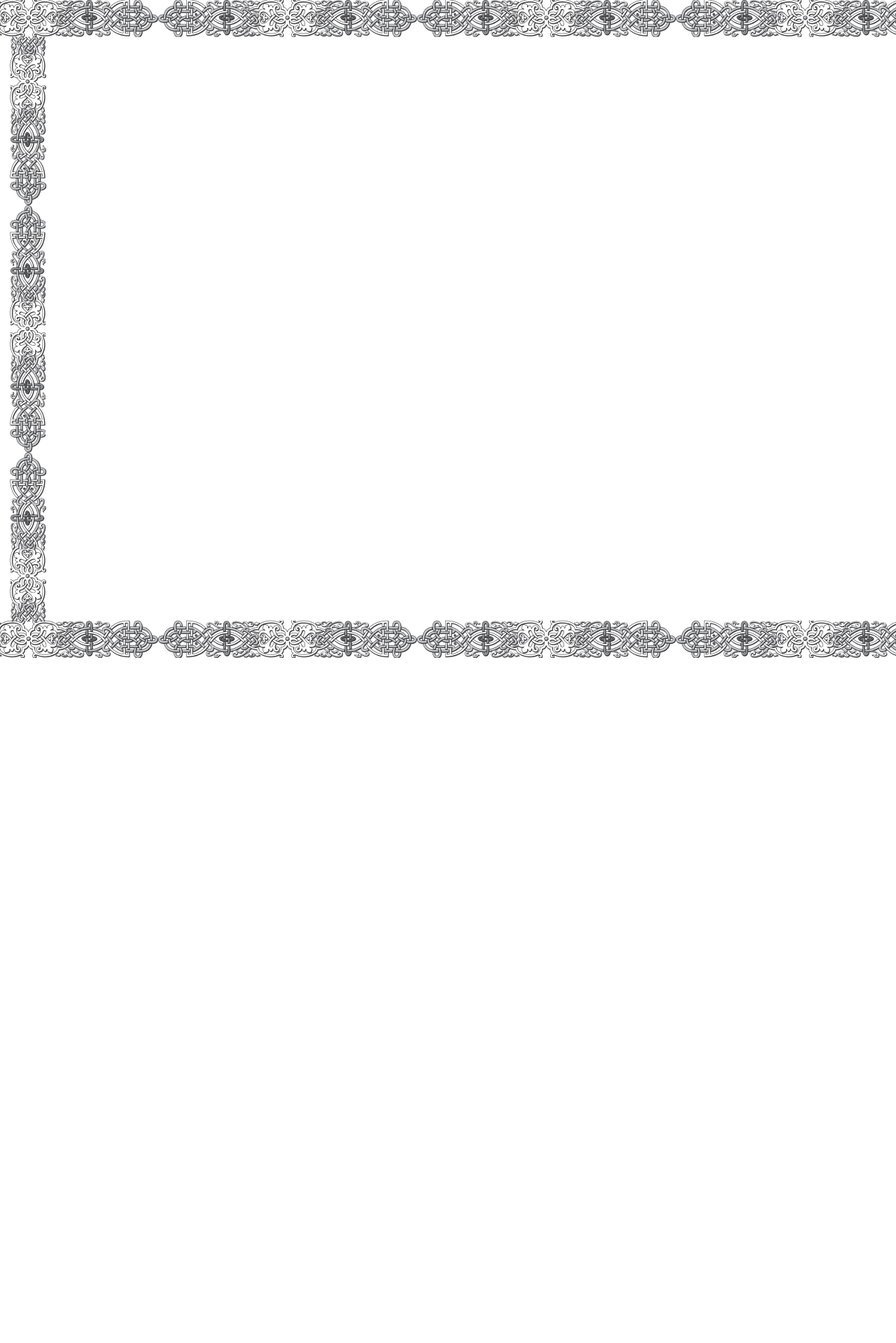
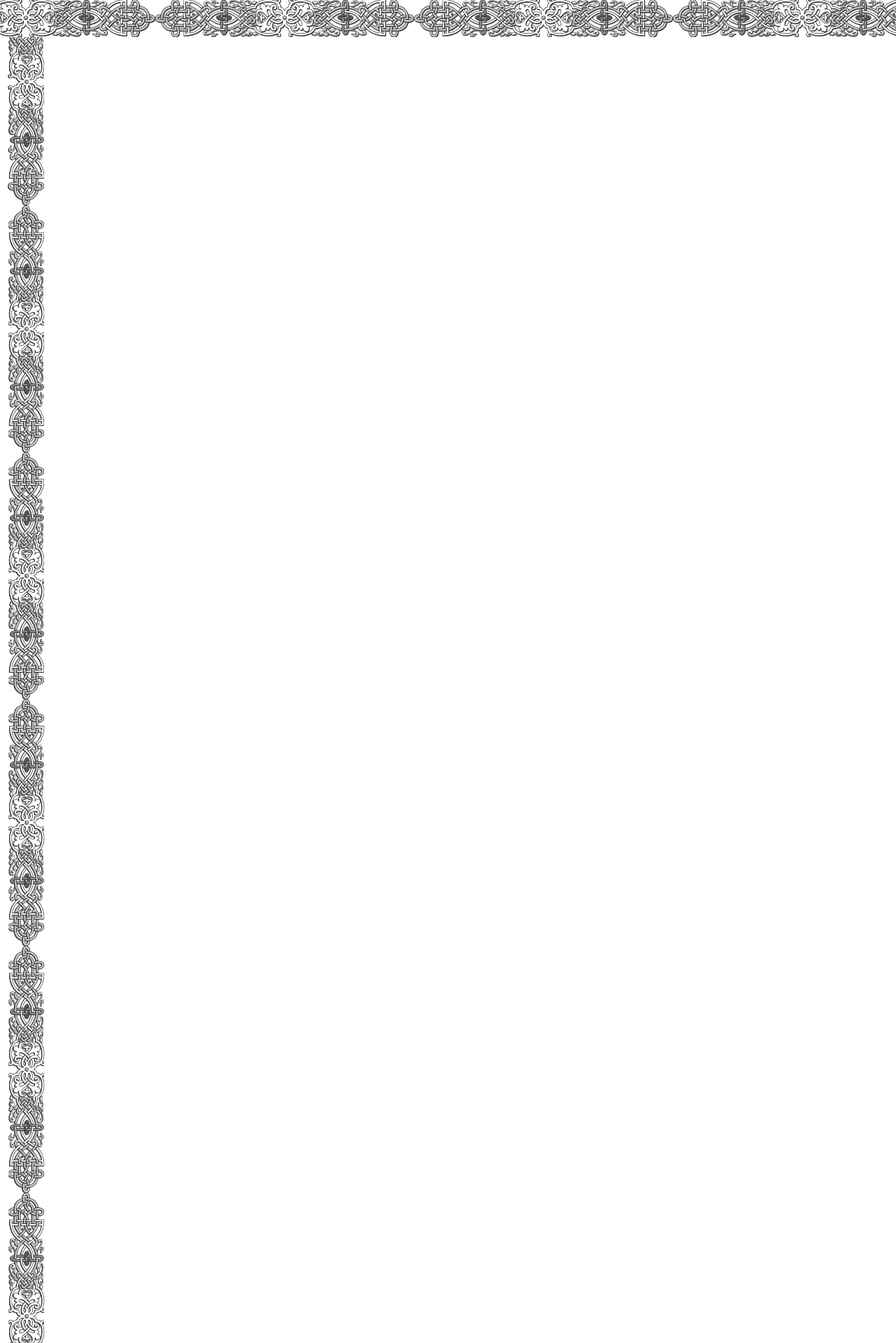
Before and after one commit to SerafimMalevich/newchurch, a PHP site: page /zapiski.html in a window 1280 px wide; the page is wider, and only the part inside the window is pictured. Shown: the part 389-2308 px from the top of that part at 70% size. Before the commit the page ends 1329 px from the top of that part, so only its background shows below. Run offline with PHP 8.4, Linux system fonts and the light colour scheme; grey boxes are pictures that could not be loaded.

Commit message:
рамка жёлтая

```diff
--- a/style.css
+++ b/style.css
@@ -115,9 +115,6 @@ header {
 
 }
 
-.fon {
-    position: absolute;
-}
 .zapiski-foto {
     width: 570px;
     height: auto;
@@ -203,3 +200,24 @@ header {
     box-shadow: none;
     top: 316%;
   }
+
+
+  .fon-part-about {
+
+}
+
+
+
+
+
+
+
+
+
+
+
+
+
+.fon-page-zapiski {
+    background-image: url(src/рамка.png);
+}
--- a/zapiski.html
+++ b/zapiski.html
@@ -60,7 +60,7 @@
       </div>
    </header>
 
-   <img src="src/img/рамка.png">
+   <img div class="fon-page-zapiski" src="src/рамка.png">
 
 </body>
 
```
Also changed, not shown: index.html (+7 -7 lines), src/рамка.png (added).
